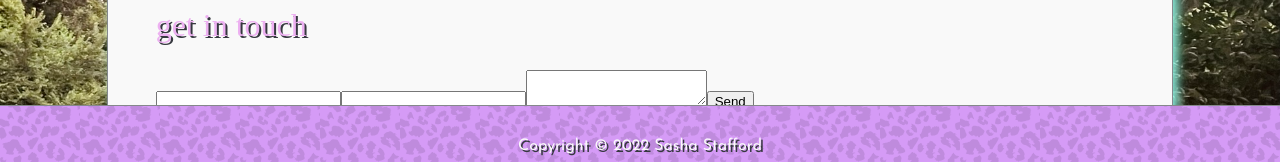
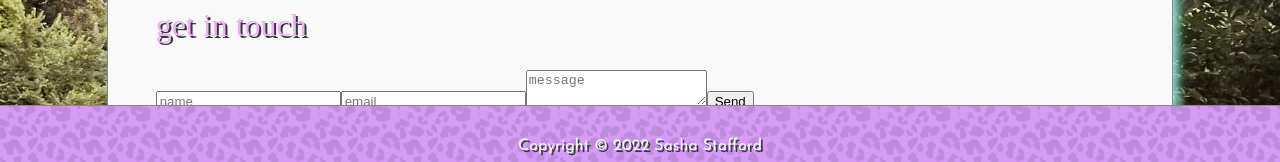
Before and after one commit to sashadarling/sashadarling.github.io, a Next.js app: page / in a window 1280 px wide. Shown: the part 614-776 px from the top of the page. Built offline with nearby package versions, Linux system fonts and the light colour scheme; a web font is replaced by a local one.

Commit message:
input placeholders

```diff
--- a/components/ContactForm.tsx
+++ b/components/ContactForm.tsx
@@ -29,9 +29,9 @@ export default function ContactForm() {
     return (
         <>
             <form className={styles.form} onSubmit={handleSubmit}>
-                <input type="text" name="name" />
-                <input type="email" name="email" />
-                <textarea name="message"></textarea>
+                <input type="text" name="name" placeholder="name" />
+                <input type="email" name="email" placeholder="email" />
+                <textarea name="message" placeholder="message"></textarea>
                 <button type="submit">Send</button>
             </form>
             <b>{formMessage}</b>
```
